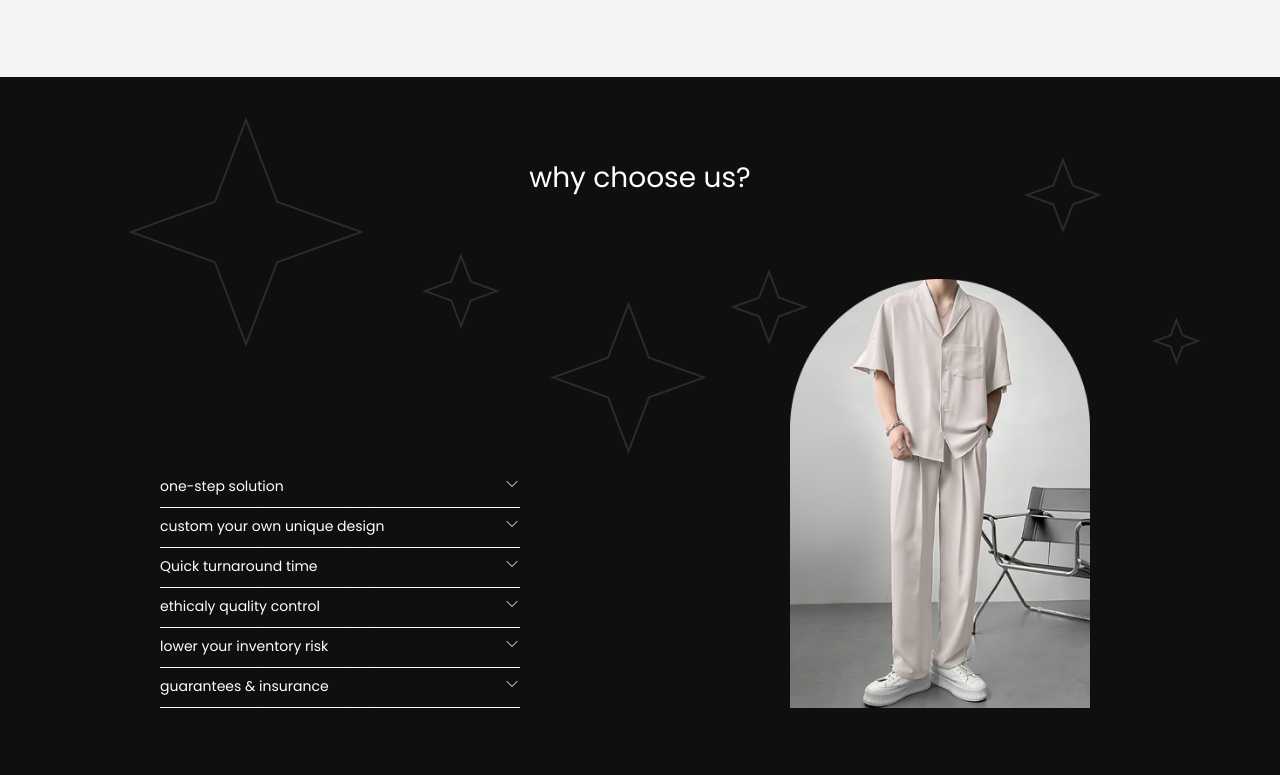
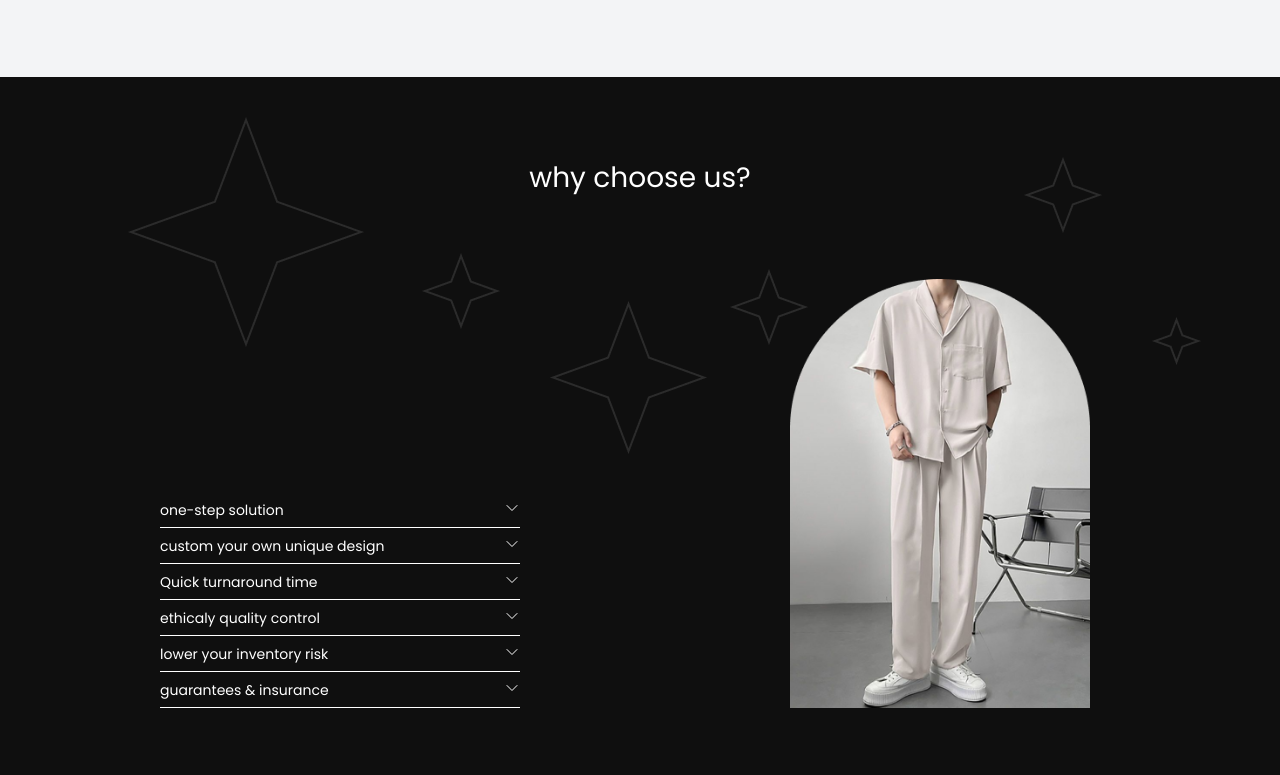
Before and after one commit to ALONE0007/Style-Shop, a website: page public/index.html in a window 1280 px wide. Shown: the part 1780-2555 px from the top of the page. Drawn offline with nearby package versions, Linux system fonts and the light colour scheme.

Commit message:
sec-up-for-FAQ

```diff
--- a/public/effects.css
+++ b/public/effects.css
@@ -1,3 +1,8 @@
-.active-faq{
+.secondLI {
+    @media (max-width: 428px) {
+        height: 50px;
+    }
+}
+.active-faq {
     height: 120px;
 }
--- a/public/index.html
+++ b/public/index.html
@@ -557,7 +557,7 @@
                   </div>
               </div>
             <!-- why choose us? -->
-             <div class="bg-[#0f0f0f] py-20 text-white relative z-10">
+             <div class="bg-[#0f0f0f] py-20 text-white relative z-10 h-[1000px] md:h-[800px]">
 
 
                  <!-- <div class=""> -->
@@ -579,7 +579,7 @@
                 <!-- answers -->
                 <div class="flex justify-center items-end order-2 md:order-[0]">
                     <ul class="w-[60%]">
-                        <li id="faq" class="cursor-pointer transition-all duration-700 overflow-hidden h-10 py-2 border-b border-white text-xs sm:text-sm">
+                        <li id="faq" class="cursor-pointer transition-all duration-700 overflow-hidden h-9 py-2 border-b border-white text-xs sm:text-sm">
                         <div class="flex justify-between">
                             <span class="sm:text-left text-center">one-step solution</span>
                             <svg xmlns="http://www.w3.org/2000/svg" fill="none" viewBox="0 0 24 24" stroke-width="1.5" stroke="currentColor" class="size-4 sm
@@ -591,7 +591,7 @@
                             <span class="flex justify-center items-center pl-2">
                             </span>
                         </li>
-                         <li id="faq" class="cursor-pointer transition-all duration-700 overflow-hidden h-10 py-2 border-b border-white text-xs sm:text-sm">
+                         <li id="faq" class="secondLI cursor-pointer transition-all duration-700 overflow-hidden h-9 py-2 border-b border-white text-xs sm:text-sm">
                         <div class="flex justify-between">
                             <span class="sm:text-left text-center">custom your own unique design</span>
                             <svg xmlns="http://www.w3.org/2000/svg" fill="none" viewBox="0 0 24 24" stroke-width="1.5" stroke="currentColor" class="size-4 sm
@@ -603,7 +603,7 @@
                             <span class="flex justify-center items-center pl-2">
                             </span>
                         </li>
-                        <li id="faq" class="cursor-pointer transition-all duration-700 overflow-hidden h-10  py-2 border-b border-white text-xs sm:text-sm">
+                        <li id="faq" class="cursor-pointer transition-all duration-700 overflow-hidden h-9  py-2 border-b border-white text-xs sm:text-sm">
                         <div class="flex justify-between">
                             <span class="sm:text-left text-center">Quick turnaround time</span>
                             <svg xmlns="http://www.w3.org/2000/svg" fill="none" viewBox="0 0 24 24" stroke-width="1.5" stroke="currentColor" class="size-4 sm
@@ -615,7 +615,7 @@
                             <span class="flex justify-center items-center pl-2">
                             </span>
                         </li>
-                        <li id="faq" class="cursor-pointer transition-all duration-700 overflow-hidden h-10  py-2 border-b border-white text-xs sm:text-sm">
+                        <li id="faq" class="cursor-pointer transition-all duration-700 overflow-hidden h-9  py-2 border-b border-white text-xs sm:text-sm">
                         <div class="flex justify-between">
                             <span class="sm:text-left text-center">ethicaly quality control</span>
                             <svg xmlns="http://www.w3.org/2000/svg" fill="none" viewBox="0 0 24 24" stroke-width="1.5" stroke="currentColor" class="size-4 sm
@@ -627,7 +627,7 @@
                             <span class="flex justify-center items-center pl-2">
                             </span>
                         </li>
-                        <li id="faq" class="cursor-pointer transition-all duration-700 overflow-hidden h-10  py-2 border-b border-white text-xs sm:text-sm">
+                        <li id="faq" class="cursor-pointer transition-all duration-700 overflow-hidden h-9  py-2 border-b border-white text-xs sm:text-sm">
                         <div class="flex justify-between">
                             <span class="sm:text-left text-center">lower your inventory risk</span>
                             <svg xmlns="http://www.w3.org/2000/svg" fill="none" viewBox="0 0 24 24" stroke-width="1.5" stroke="currentColor" class="size-4 sm
@@ -639,7 +639,7 @@
                             <span class="flex justify-center items-center pl-2">
                             </span>
                         </li>
-                        <li id="faq" class="cursor-pointer transition-all duration-700 overflow-hidden h-10  py-2 border-b border-white text-xs sm:text-sm">
+                        <li id="faq" class="cursor-pointer transition-all duration-700 overflow-hidden h-9  py-2 border-b border-white text-xs sm:text-sm">
                         <div class="flex justify-between">
                             <span class="sm:text-left text-center">guarantees & insurance</span>
                             <svg xmlns="http://www.w3.org/2000/svg" fill="none" viewBox="0 0 24 24" stroke-width="1.5" stroke="currentColor" class="size-4 sm
--- a/public/script.js
+++ b/public/script.js
@@ -34,7 +34,6 @@ let FAQElem = document.querySelectorAll("#faq");
 
 FAQElem.forEach(function (element) {
   element.addEventListener("click", function () {
-    console.log(element);
     FAQElem.forEach(function (item) {
       if (item !== element) {
         item.classList.remove("active-faq");
```
Also changed, not shown: public/styles.css.
